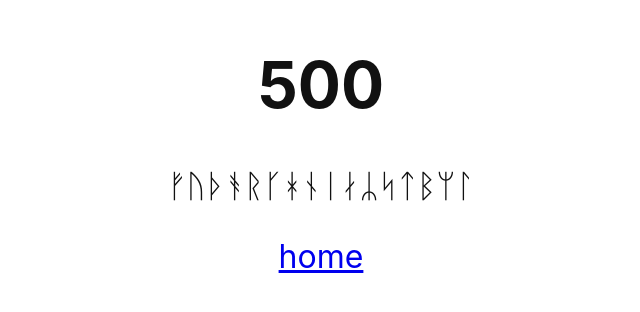
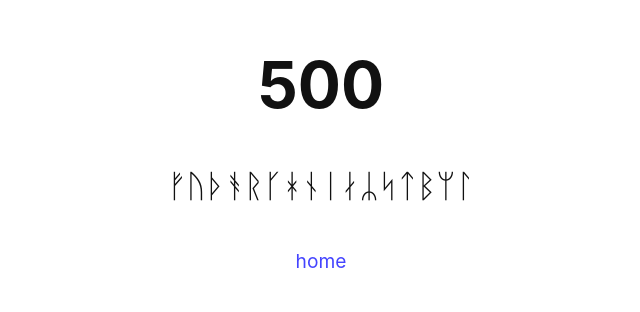
Before and after one commit to eldoy/waveorb-server, a website: page config/usr/share/nginx/html/50x.html in a window 1280 px wide. Shown: the part 114-426 px from the top of the page, without its empty margins (319-959 px from the left). Drawn offline with Linux system fonts and the light colour scheme.

Commit message:
New default nginx files

```diff
--- a/config/usr/share/nginx/html/50x.html
+++ b/config/usr/share/nginx/html/50x.html
@@ -10,6 +10,14 @@
       text-align: center;
       font-size: 200%;
     }
+    a, a:visited, a:active {
+      text-decoration: none;
+      color: #44f;
+      font-size: 60%;
+    }
+    a:hover {
+      text-decoration: underline;
+    }
   </style>
 </head>
 <body>
```
Also changed, not shown: config/usr/share/nginx/html/404.html (+8 -0 lines).
